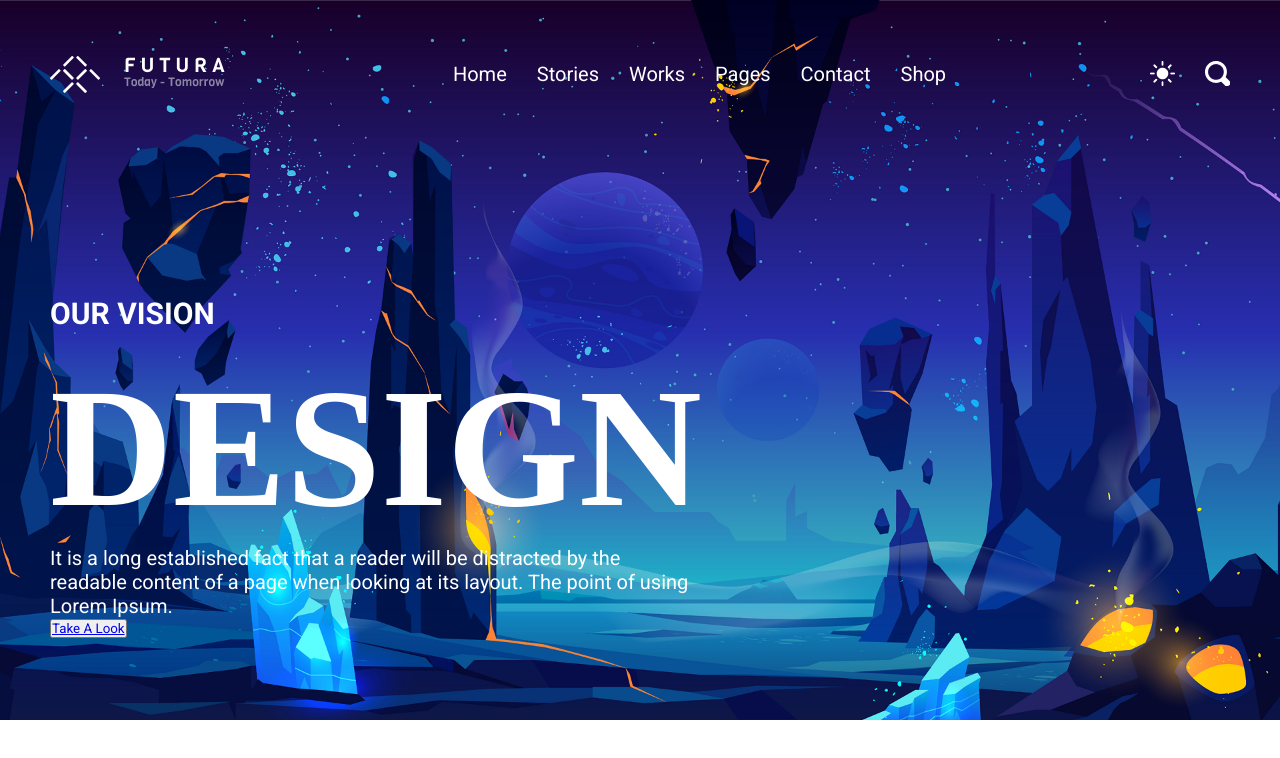
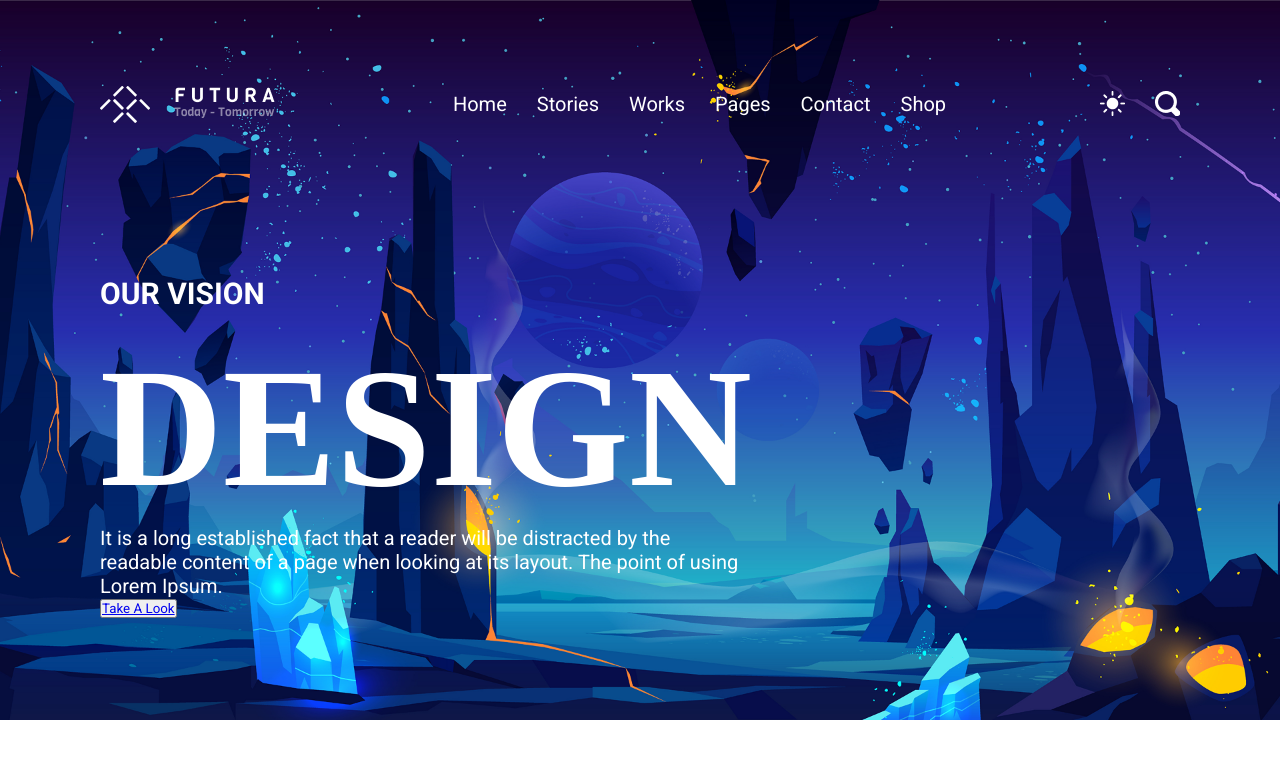
Before and after one commit to rodrigobarros2802/landing-future, a plain HTML site: page index.html in a window 1280 px wide. Drawn offline with Linux system fonts and the light colour scheme; a web font is replaced by a local one.

Commit message:
padding body

```diff
--- a/assets/css/styles.css
+++ b/assets/css/styles.css
@@ -14,6 +14,7 @@ body {
     background-size: 100%;
     background-repeat: no-repeat;
     background-attachment: fixed;
+    padding: 80px 100px 80px 100px;
 }
 /* FINAL BODY */
 
@@ -22,7 +23,6 @@ body {
     display: flex;
     justify-content: space-between;
     align-items: center;
-    padding: 50px;
     width: 100%;
 }
 
@@ -81,7 +81,6 @@ body {
     width: 30%;
     height: 80%;
     position: absolute;
-    padding: 50px;
 }
 
 .conteudo h3 {
```
